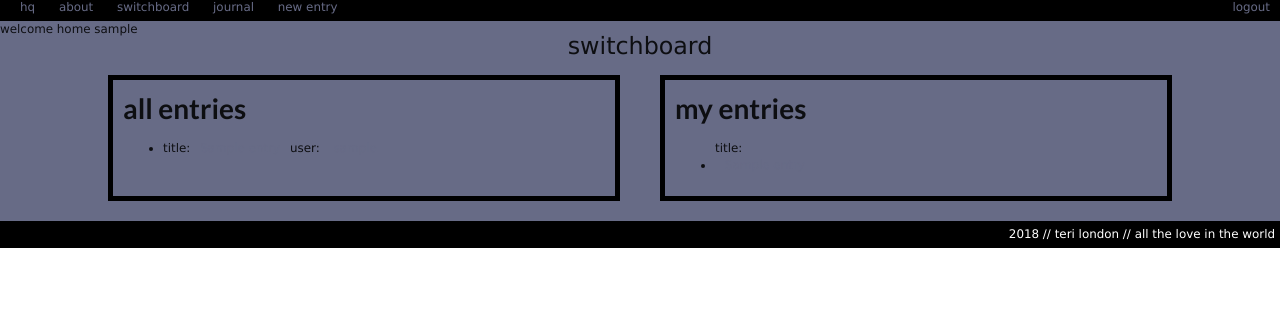
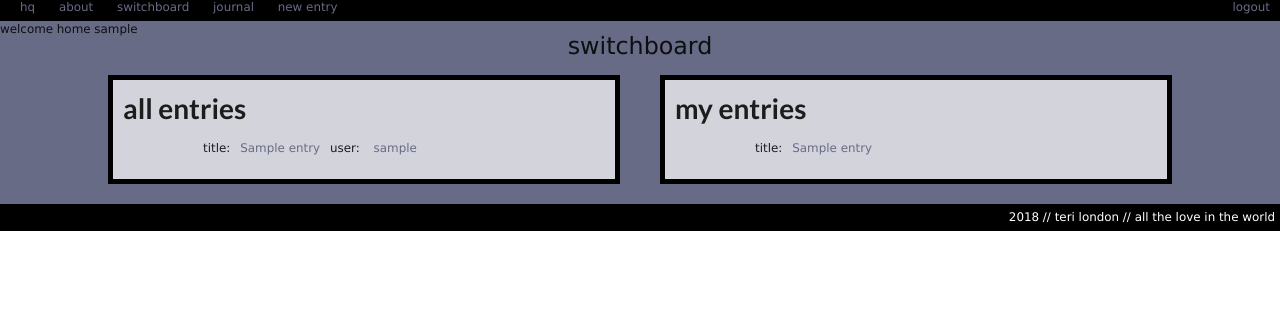
Before and after one commit to londondata/asylum, a Django app: page /switchboard in a window 1280 px wide. Shown: the part 86-407 px from the top of the page. Run offline with Django 3.2, Linux system fonts and the light colour scheme; a user stored in the database is signed in; tables that the repository leaves empty hold one stand-in row (values such as "Sample post").

Commit message:
of course the road to making this website would be as melodramatic as fucking possible

```diff
--- a/newmelo/newmelo_app/static/css/main.css
+++ b/newmelo/newmelo_app/static/css/main.css
@@ -47,7 +47,6 @@ a:visited {
     color: #D3D3DC;
 }
 
-/* mouse over link */
 a:hover {
     color: #FFFFFF;
 }
@@ -108,6 +107,7 @@ body {
   margin: 20px;
   padding: 10px;
   width: 40%;
+  background-color: #D3D3DC;
 }
 
 .myentrycontainer {
@@ -115,6 +115,7 @@ body {
   margin: 20px;
   padding: 10px;
   width: 40%;
+  background-color: #D3D3DC;
 }
 
 /* ABOUT */
@@ -199,6 +200,14 @@ a:link {
   color: #676B86;
 }
 
+a:visited {
+  color: #676B86;
+}
+
+a:hover {
+    color: #FFFFFF;
+}
+
 /* FOOTER */
 
 .footer {
--- a/newmelo/newmelo_app/templates/newmelo_app/switchboard.html
+++ b/newmelo/newmelo_app/templates/newmelo_app/switchboard.html
@@ -8,9 +8,9 @@
   <ul>
 
   {% for entry in entries %}
-  <li>
+  <ul>
   title:<a href="{% url 'entrydetail' pk=entry.pk %}">{{entry.title}}</a>user: <a href="{% url 'entrydetail' pk=entry.pk %}">{{entry.user}}</a>
-  </li>
+</ul>
 
   {% endfor %}
 </ul>
@@ -18,12 +18,12 @@
 <div class="myentrycontainer">
   <h1>my entries</h1>
 
-  <ul>title:
+  <ul>
   {% for entry in entries %}
   {% if user == entry.user %}
-  <li>
-    <a href="{% url 'entrydetail' pk=entry.pk %}">{{entry.title}}</a>
-  </li>
+  <ul>
+    title:<a href="{% url 'entrydetail' pk=entry.pk %}">{{entry.title}}</a>
+  </ul>
   {% endif %}
   {% endfor %}
 </ul>
```
